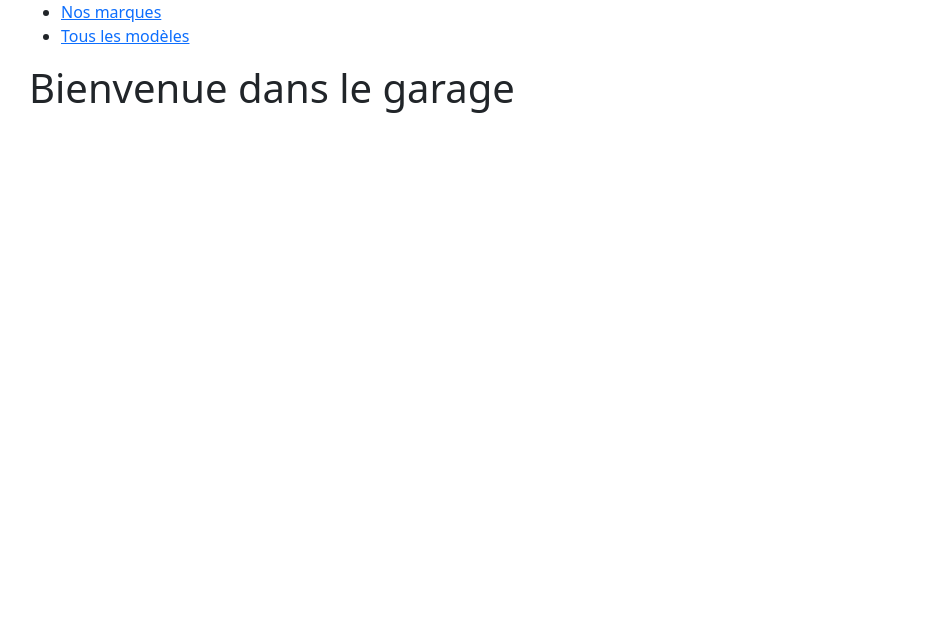
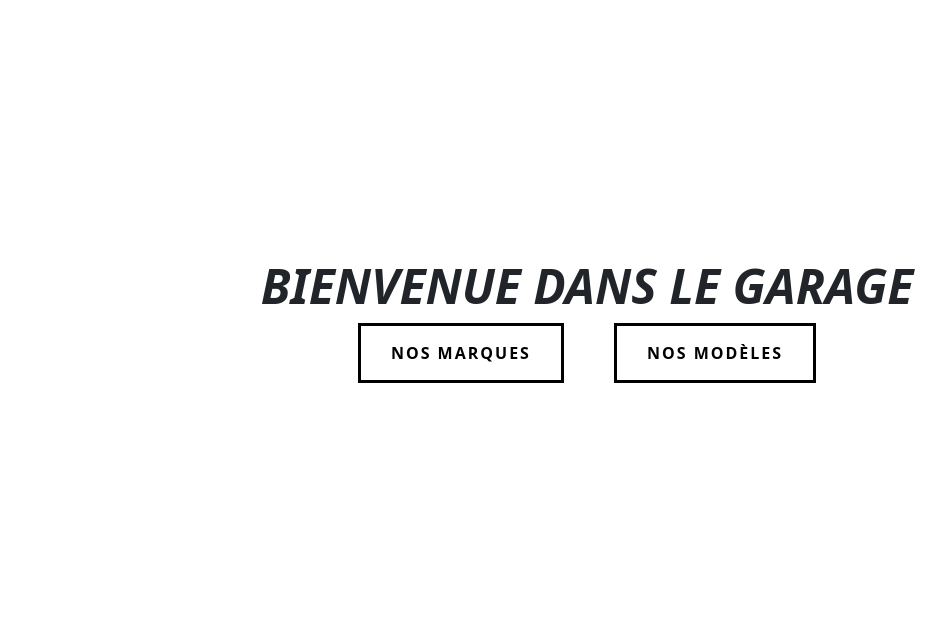
Before and after one commit to KayleoRakeon/LeGarage, a Symfony app: template templates/default/index.html.twig in a window 1280 px wide. Shown: the top 639 px of the page, without its empty margins (53-999 px from the left). Run offline with Twig, Linux system fonts and the light colour scheme; the template is opened without the code that fills it, so the values that code supplies are empty; some libraries are stand-ins or nearby versions.

Commit message:
Style home

```diff
--- /dev/null
+++ b/public/css/style.css
@@ -0,0 +1,63 @@
+.home{
+    width:100%;
+    height:80vh;
+    display:flex;
+    flex-direction:column;
+    justify-content:center;
+    align-items:center;
+}
+
+h1.title-home{
+    text-align:center;
+    text-transform:uppercase;
+    font-weight:bold;
+    font-size:3em;
+    font-style:italic;
+}
+
+.boutons{
+    width:100%;
+    height:auto;
+    display:flex;
+    justify-content:center;
+    align-items:center;
+}
+
+.bouton-home{
+    font-size:1em;
+    text-transform:uppercase;
+    color:black;
+    font-weight:bold;
+    letter-spacing:2px;
+    background:transparent;
+    border:solid 3px black;
+    padding:15px 30px;
+    box-sizing:border-box;
+    margin:0 25px;
+    position:relative;
+    transition:all 0.4s ease-out;
+    text-decoration:none;
+    overflow:hidden;
+    z-index:2;
+}
+
+.bouton-home::after{
+    content:'';
+    width:100%;
+    height:100%;
+    position:absolute;
+    top:0;
+    left:0;
+    transform:translateY(100%);
+    background:black;
+    transition:all 0.1s ease-in;
+    z-index:-1;
+}
+
+.bouton-home:hover{
+    color:white;
+}
+
+.bouton-home:hover::after{
+    transform:translateY(0);
+}
--- a/templates/base.html.twig
+++ b/templates/base.html.twig
@@ -7,6 +7,7 @@
            and uncomment the following Encore helpers to start using Symfony UX #}
 
         <link href="https://cdn.jsdelivr.net/npm/bootstrap@5.0.1/dist/css/bootstrap.min.css" rel="stylesheet" integrity="sha384-+0n0xVW2eSR5OomGNYDnhzAbDsOXxcvSN1TPprVMTNDbiYZCxYbOOl7+AMvyTG2x" crossorigin="anonymous">
+        <link rel="stylesheet" href="css/style.css">
 
         {% block stylesheets %}
             {#{{ encore_entry_link_tags('app') }}#}
@@ -19,12 +20,6 @@
     <body>
 
         <main class="container">
-            <nav>
-                <ul>
-                    <li><a href={{path('marque')}}>Nos marques</a></li>
-                    <li><a href={{path('modele')}}>Tous les modèles</a></li>
-                </ul>
-            </nav>
             {% block body %}{% endblock %}
         </main>
 
--- a/templates/default/index.html.twig
+++ b/templates/default/index.html.twig
@@ -3,5 +3,18 @@
 {% block title %}Le Garage{% endblock %}
 
 {% block body %}
-<h1>Bienvenue dans le garage</h1>
+    <section class="home">
+        <h1 class="title-home">Bienvenue dans le garage</h1>
+
+        <nav class="boutons">
+            <a
+                href={{ path('marque') }}
+                class="bouton-home"
+            >Nos marques</a>
+            <a
+                href={{ path('modele') }}
+                class="bouton-home"
+            >Nos modèles</a>
+        </nav>
+    </section>
 {% endblock %}
```
Also changed, not shown: templates/marque/edit.html.twig (+9 -0 lines), templates/marque/index.html.twig (+7 -0 lines), templates/modele/edit.html.twig (+12 -3 lines), templates/modele/index.html.twig (+7 -0 lines).
